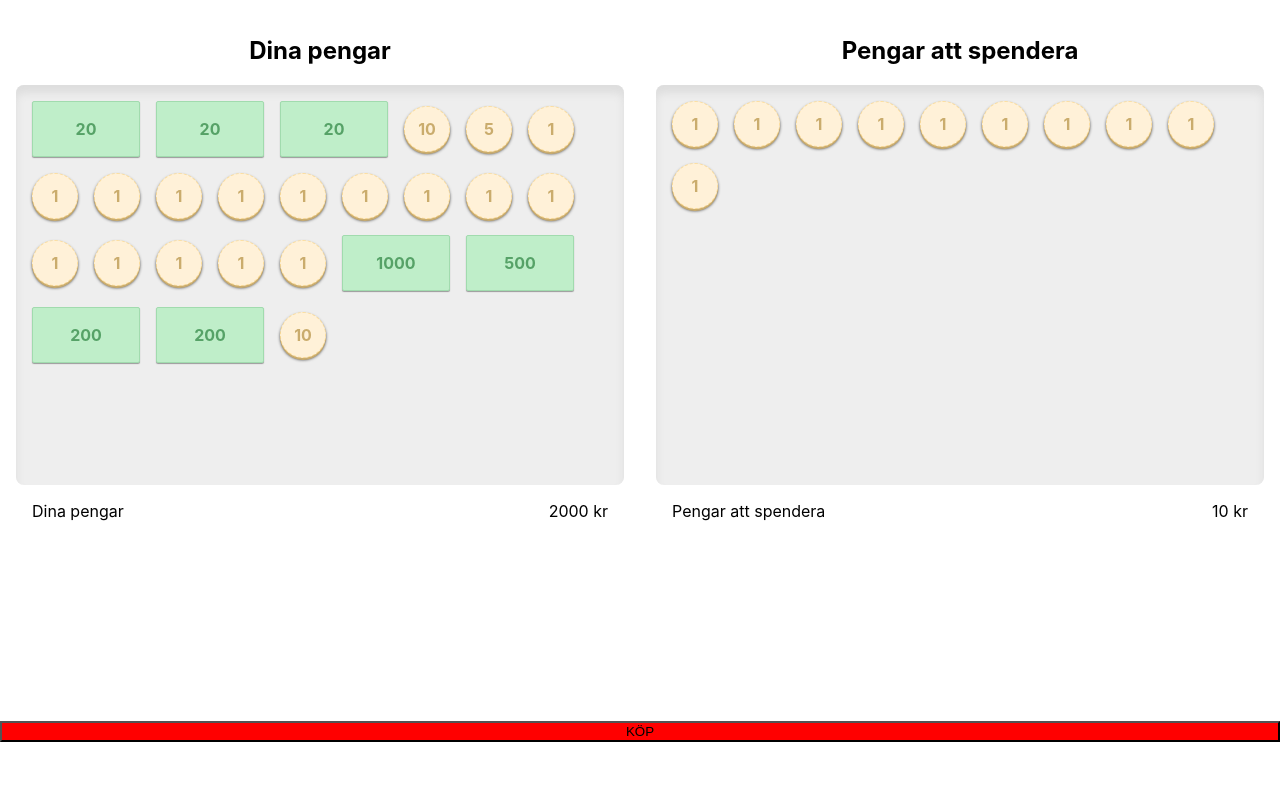
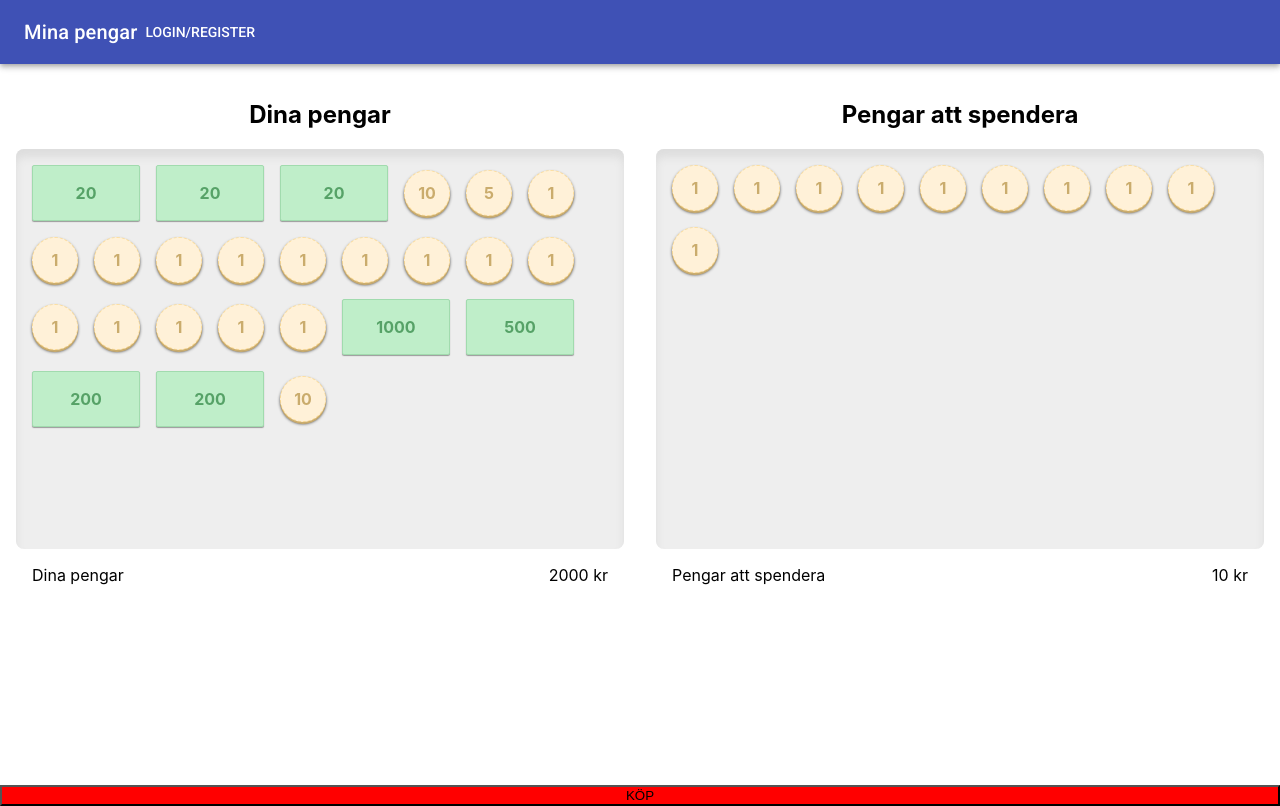
Before and after one commit to AntonStrand/hackathon-spiik-2019, a React (Create React App) app in the folder frontend/: page / in a window 1280 px wide. Built offline with nearby package versions, Linux system fonts and the light colour scheme.

Commit message:
Added a simple appbar

```diff
--- a/frontend/src/App.js
+++ b/frontend/src/App.js
@@ -1,6 +1,7 @@
 import React, { Component } from 'react'
 import { Route } from 'react-router'
 import './App.css'
+import Appbar from './components/Appbar/Appbar'
 import SaldoPage from './components/SaldoPage/'
 import LoginPage from './components/LoginPage/LoginPage'
 
@@ -8,6 +9,7 @@ class App extends Component {
   render() {
     return (
       <div className="App">
+        <Appbar />
         <Route exact path="/" component={SaldoPage} />
         <Route path="/login" component={LoginPage} />
       </div>
--- /dev/null
+++ b/frontend/src/components/Appbar/Appbar.tsx
@@ -0,0 +1,22 @@
+import * as React from 'react'
+import AppBar from '@material-ui/core/AppBar'
+import Toolbar from '@material-ui/core/Toolbar'
+import Typography from '@material-ui/core/Typography'
+import Button from '@material-ui/core/Button'
+
+class Appbar extends React.Component {
+  render() {
+    return (
+      <AppBar position="static">
+        <Toolbar>
+          <Typography variant="h6" color="inherit">
+            Mina pengar
+          </Typography>
+          <Button color="inherit">Login/Register</Button>
+        </Toolbar>
+      </AppBar>
+    )
+  }
+}
+
+export default Appbar
```
